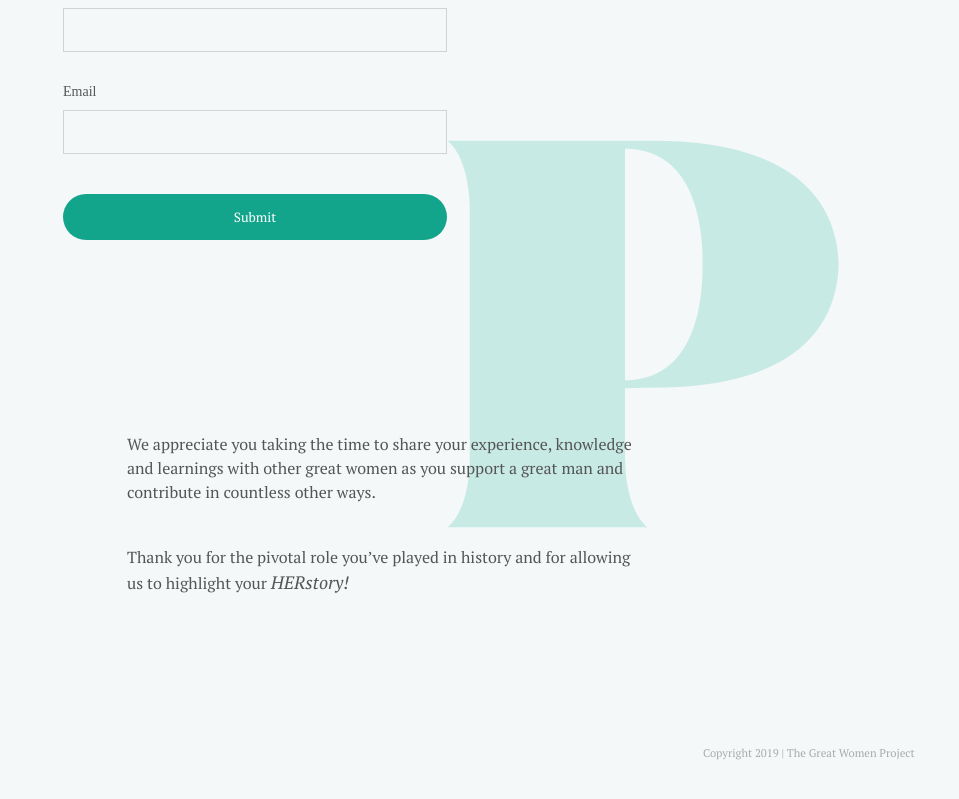
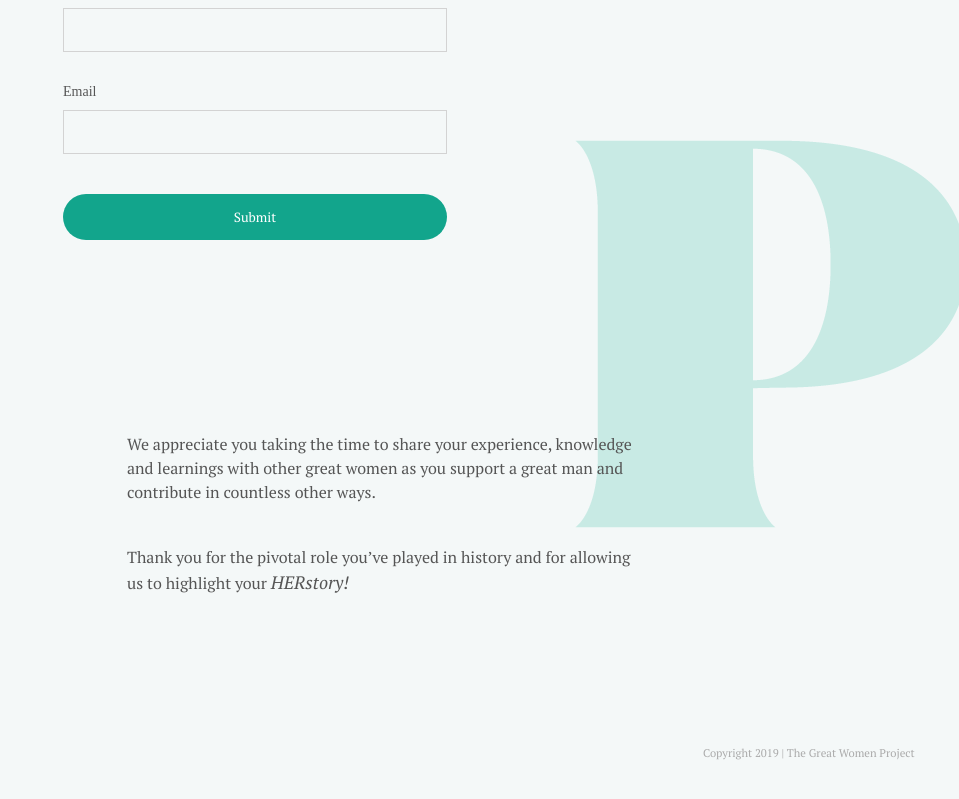
Before and after one commit to thegreatwomenproject/thegreatwomenproject.github.io, a plain HTML site: page index.html in a window 1280 px wide. Shown: the part 1261-2060 px from the top of the page, without its empty margins (321-1280 px from the left). Drawn offline with Linux system fonts and the light colour scheme.

Commit message:
Update index.html

```diff
--- a/index.html
+++ b/index.html
@@ -84,11 +84,11 @@
 					<div class="col-05 hidden-sm"></div>
 				</div>
 				<div class="row" id="before-letter-p">
-					<div class="col-6 hidden-sm"></div>
+					<div class="col-7 hidden-sm"></div>
 					<div class="col-2">
 						<img class="rwd-images" id="letter-p" src="img/letter-p.png" />
 					</div>
-					<div class="col-2 hidden-sm"></div>
+					<div class="col-1 hidden-sm"></div>
 				</div>
 				<div class="row">
 					<div class="col-1 hidden-sm"></div>
```
